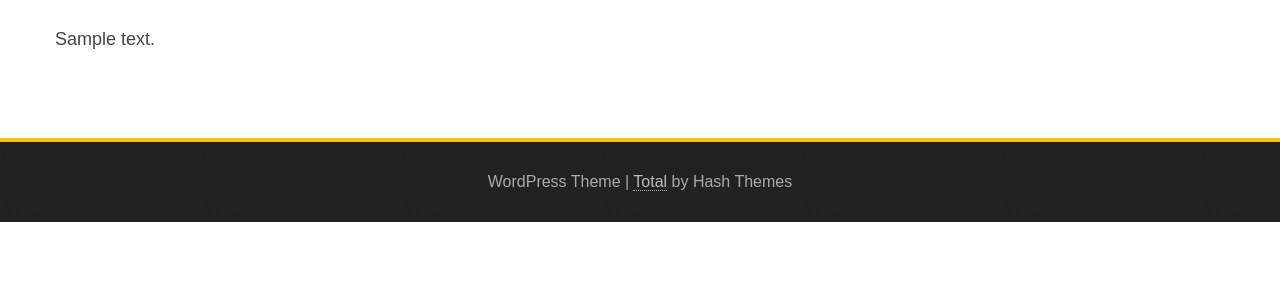
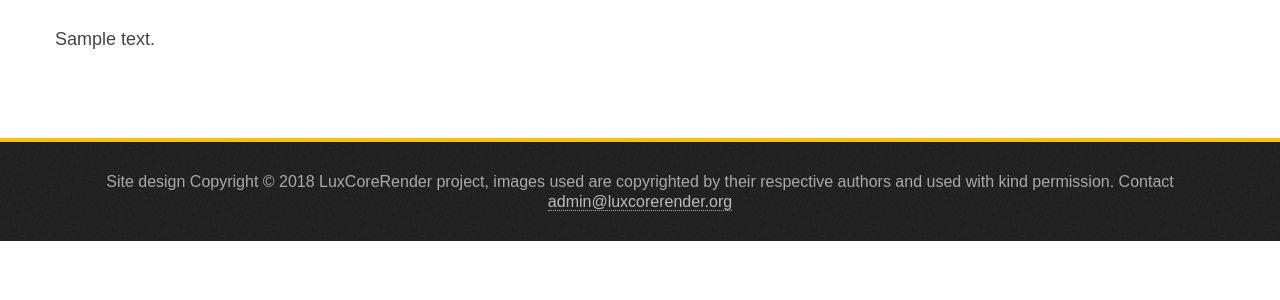
Before and after one commit to LuxCoreRender/WebSite, a WordPress theme: template wp-themes/luxcore/page.php in a window 1280 px wide. Shown: the part 257-557 px from the top of the page. Run offline with PHP 8.4 and a stand-in for WordPress, Linux system fonts and the light colour scheme; the site name, menu and one post (Sample post) are stand-ins, and other content is empty; some libraries are stand-ins or nearby versions.

Commit message:
Modified the footer copyright notice

```diff
--- a/wp-themes/luxcore/footer.php
+++ b/wp-themes/luxcore/footer.php
@@ -51,9 +51,7 @@
 		<div id="ht-bottom-footer">
 			<div class="ht-container">
 				<div class="ht-site-info">
-					<?php printf( esc_html__( 'WordPress Theme', 'total' ) ); ?>
-					<span class="sep"> | </span>
-					<?php printf( esc_html__( '%1$s by %2$s', 'total' ), '<a href="https://hashthemes.com/wordpress-theme/total/" target="_blank">Total</a>', 'Hash Themes' ); ?>
+					Site design Copyright © 2018 LuxCoreRender project, images used are copyrighted by their respective authors and used with kind permission. Contact <a href="mailto:admin@luxcorerender.org">admin@luxcorerender.org</a>
 				</div><!-- #site-info -->
 			</div>
 		</div>
```
